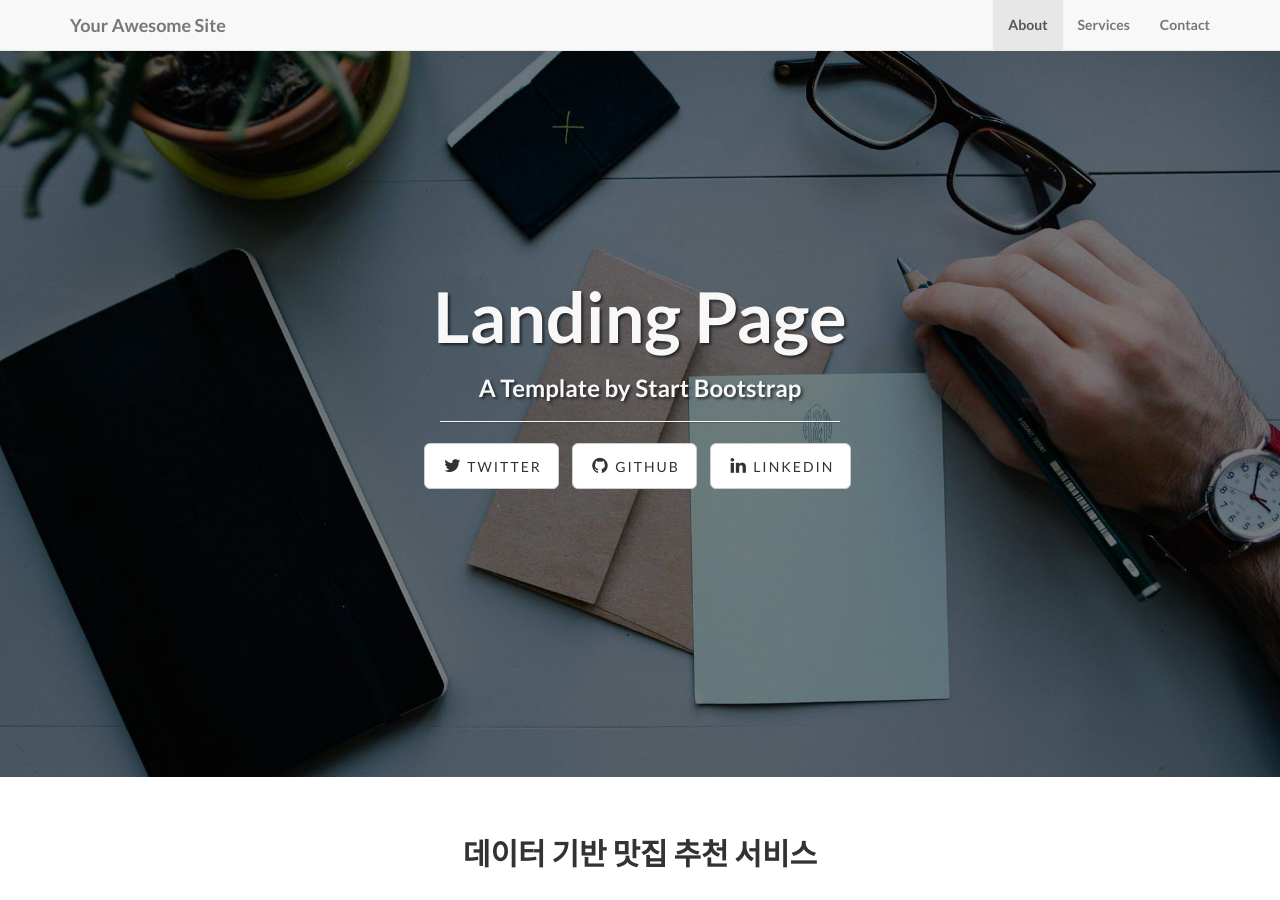
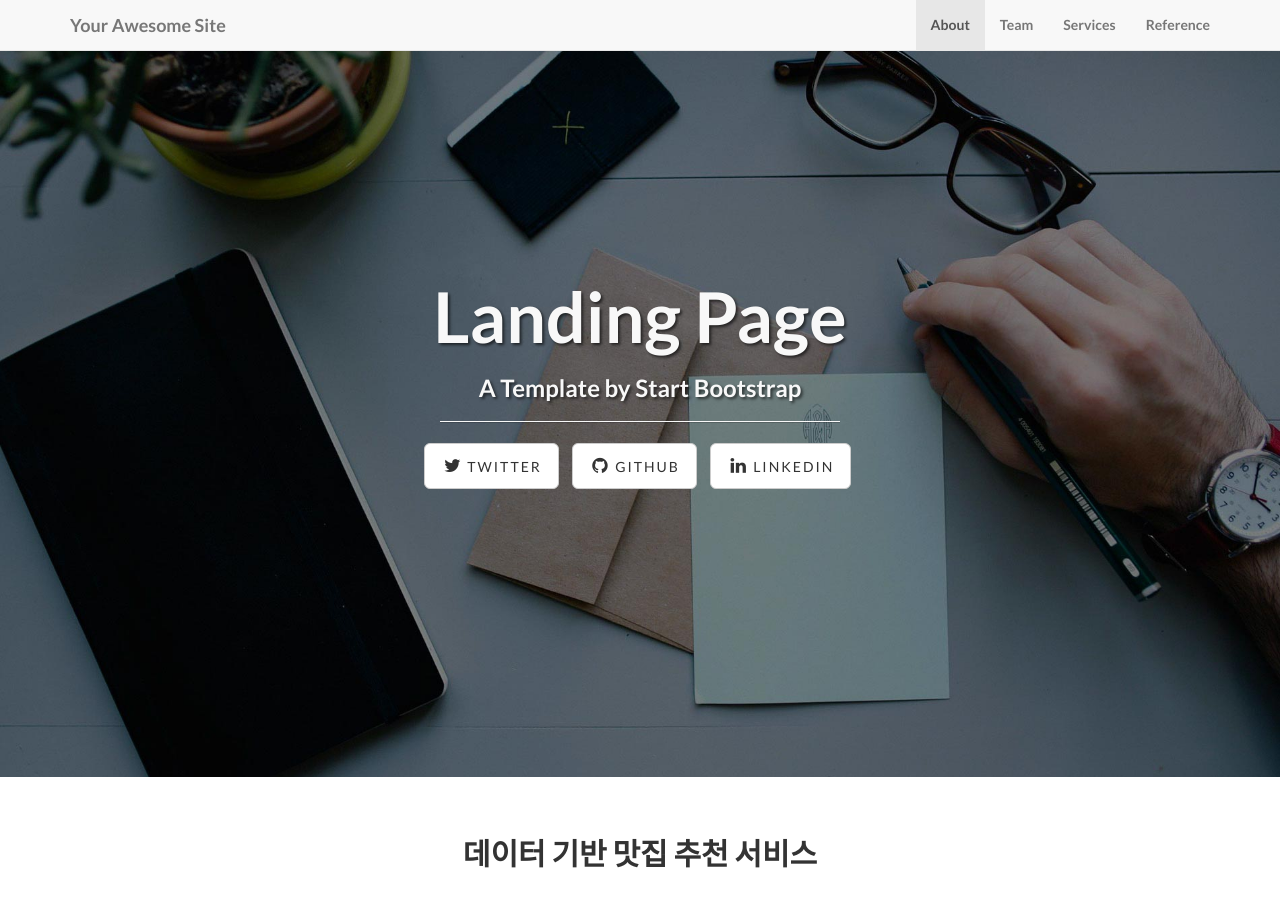
Before and after one commit to Seyoung9304/19-2-oss-project, a Jekyll site: the page built from index.html, in a window 1280 px wide and 900 px high. Built offline with Jekyll 4.4.1, drawn with Linux system fonts in a browser that asks for light colours; nearby versions of some CDN libraries; library files that are not in the unit come from our copies.

Commit message:
Update header.html

```diff
--- a/_includes/header.html
+++ b/_includes/header.html
@@ -18,10 +18,13 @@
                     <a class="page-scroll" href="#about">About</a>
                 </li>
                 <li>
+                    <a class="page-scroll" href="#team_intro">Team</a>
+                </li>
+                <li>
                     <a class="page-scroll" href="#services">Services</a>
                 </li>
                 <li>
-                    <a class="page-scroll" href="#contact">Contact</a>
+                    <a class="page-scroll" href="#reference">Reference</a>
                 </li>
             </ul>
         </div>
```
